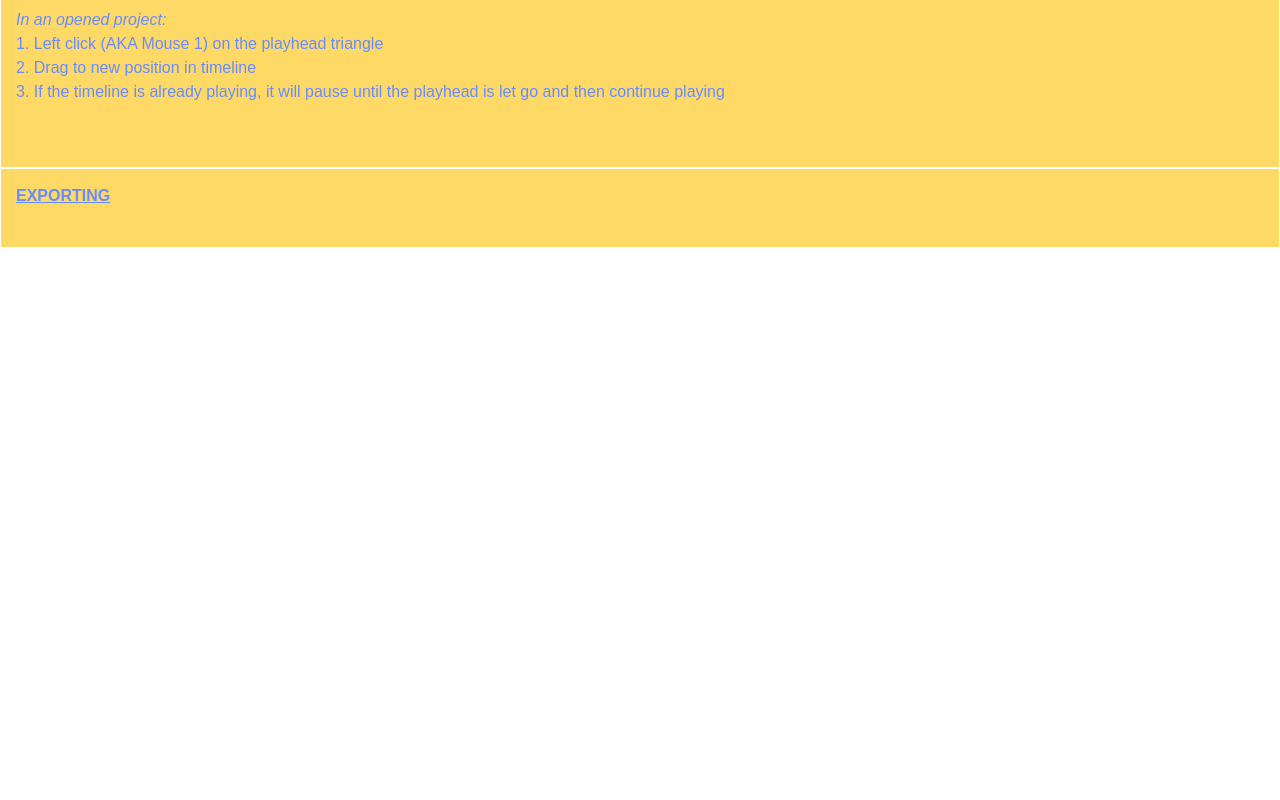
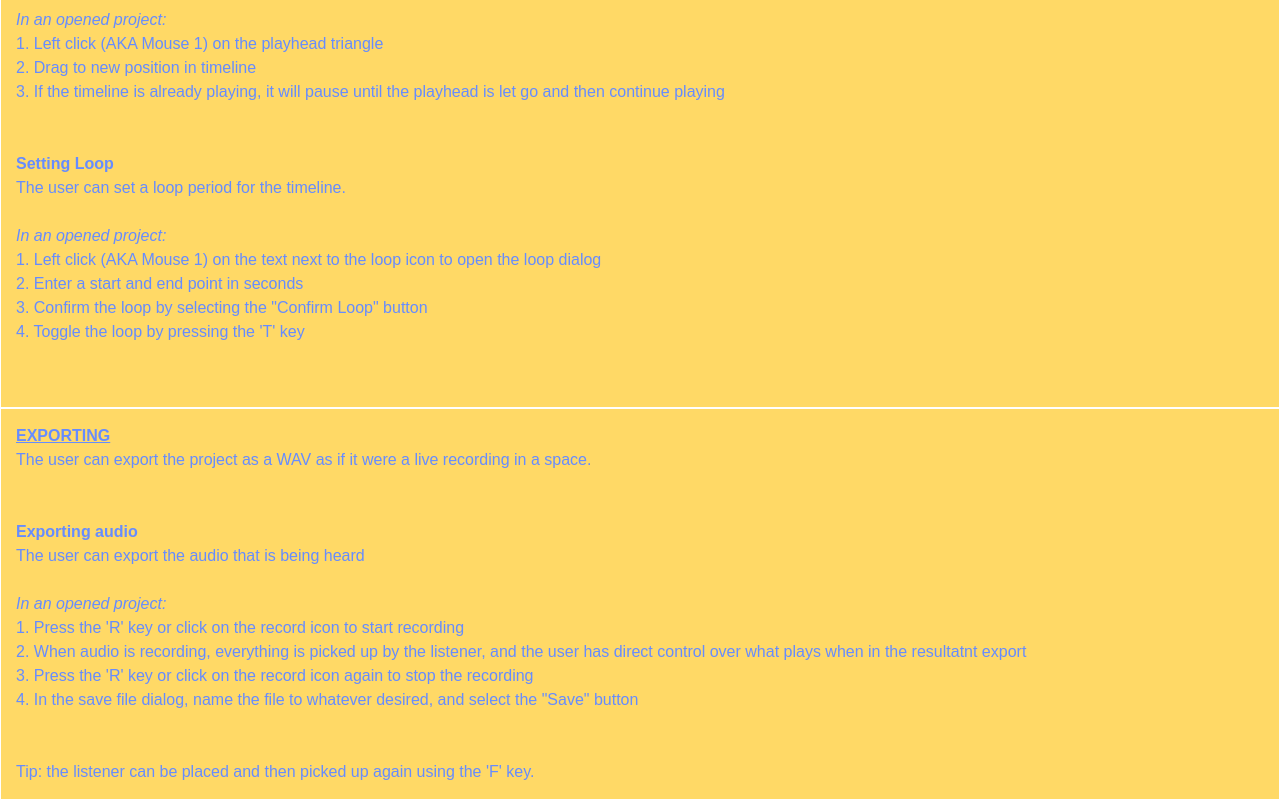
Before and after one commit to Gagana-Hettiarachchige/Spatial-Audio-Toolkit-Wiki, a Next.js app in the folder sat-wiki/: page /app-help in a window 1280 px wide. Shown: the part 4940-5740 px from the top of the page. Before the commit the page ends 5188 px from the top, so only its background shows below. Built offline with nearby package versions, Linux system fonts and the light colour scheme.

Commit message:
Created help for exporting

```diff
--- a/sat-wiki/app/app-help/page.tsx
+++ b/sat-wiki/app/app-help/page.tsx
@@ -472,13 +472,63 @@ export default function Home() {
           <br></br>
           <br></br>
         </div>
+        <div>
+          <h2>Setting Loop</h2>
+          The user can set a loop period for the timeline.
+          <br></br>
+          <br></br>
+          <h3>
+            In an opened project:
+          </h3>
+          1. Left click (AKA Mouse 1) on the text next to the loop icon
+          to open the loop dialog
+          <br></br>
+          2. Enter a start and end point in seconds
+          <br></br>
+          3. Confirm the loop by selecting the "Confirm Loop" button
+          <br></br>
+          4. Toggle the loop by pressing the 'T' key
+          <br></br>
+          <br></br>
+          <br></br>
+        </div>
       </div>
 
       {/*  Exporting. */}
       <div className="textblobregular border border-solid">
         <h1>EXPORTING</h1>
+        <p>
+          The user can export the project as a WAV as if it
+          were a live recording in a space.
+        </p>
         <br></br>
-        <p></p>
+        <br></br>
+        <div>
+          <h2>Exporting audio</h2>
+          The user can export the audio that is being heard
+          <br></br>
+          <br></br>
+          <h3>
+            In an opened project:
+          </h3>
+          1. Press the 'R' key or click on the record icon to start
+          recording
+          <br></br>
+          2. When audio is recording, everything is picked up by the
+          listener, and the user has direct control over what plays when
+          in the resultatnt export
+          <br></br>
+          3. Press the 'R' key or click on the record icon again to
+          stop the recording
+          <br></br>
+          4. In the save file dialog, name the file to whatever desired,
+          and select the "Save" button
+          <br></br>
+          <br></br>
+          <br></br>
+          Tip: the listener can be placed and then picked up again using
+          the 'F' key.
+        </div>
       </div>
 
     </div>
```
